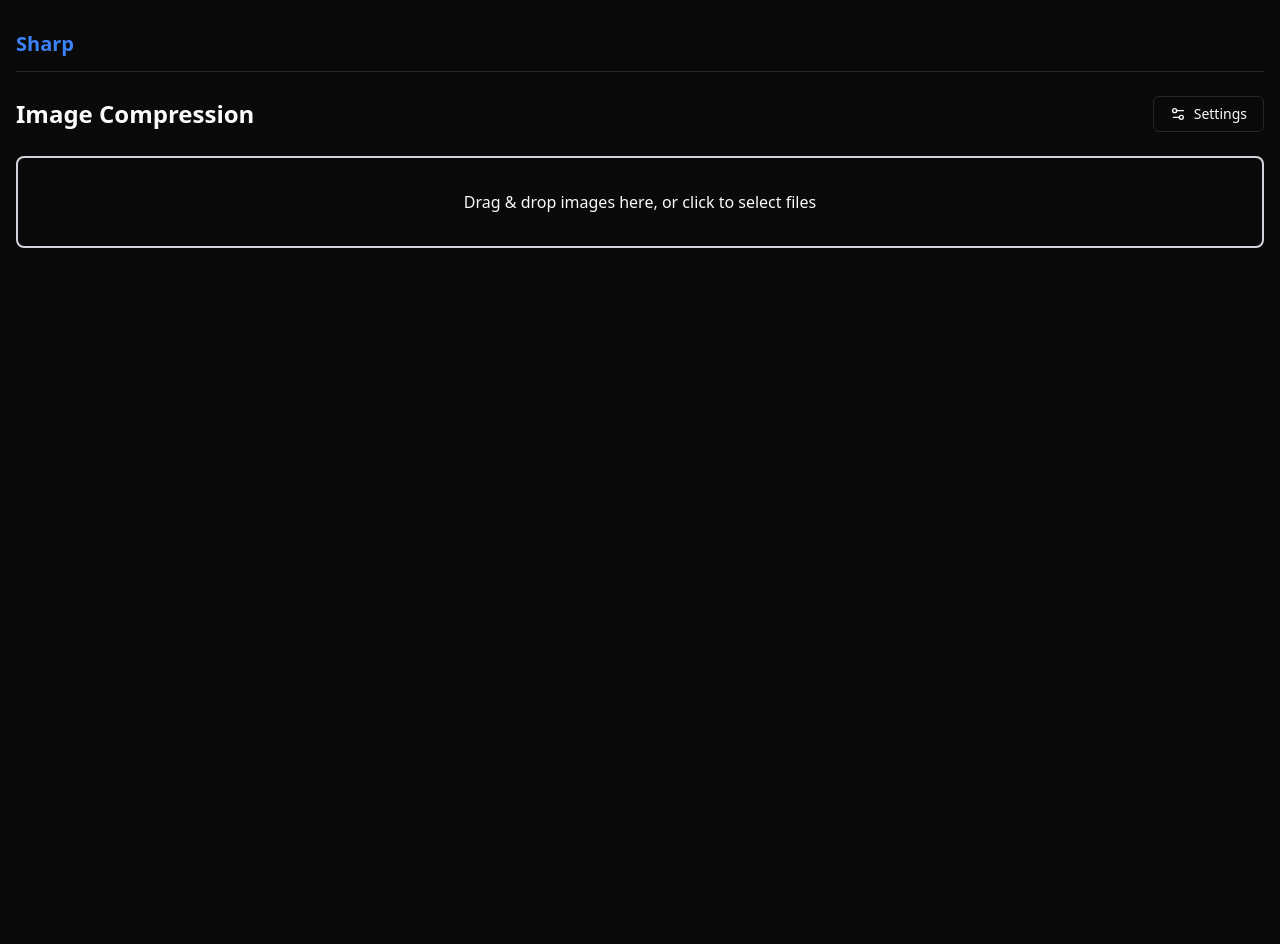
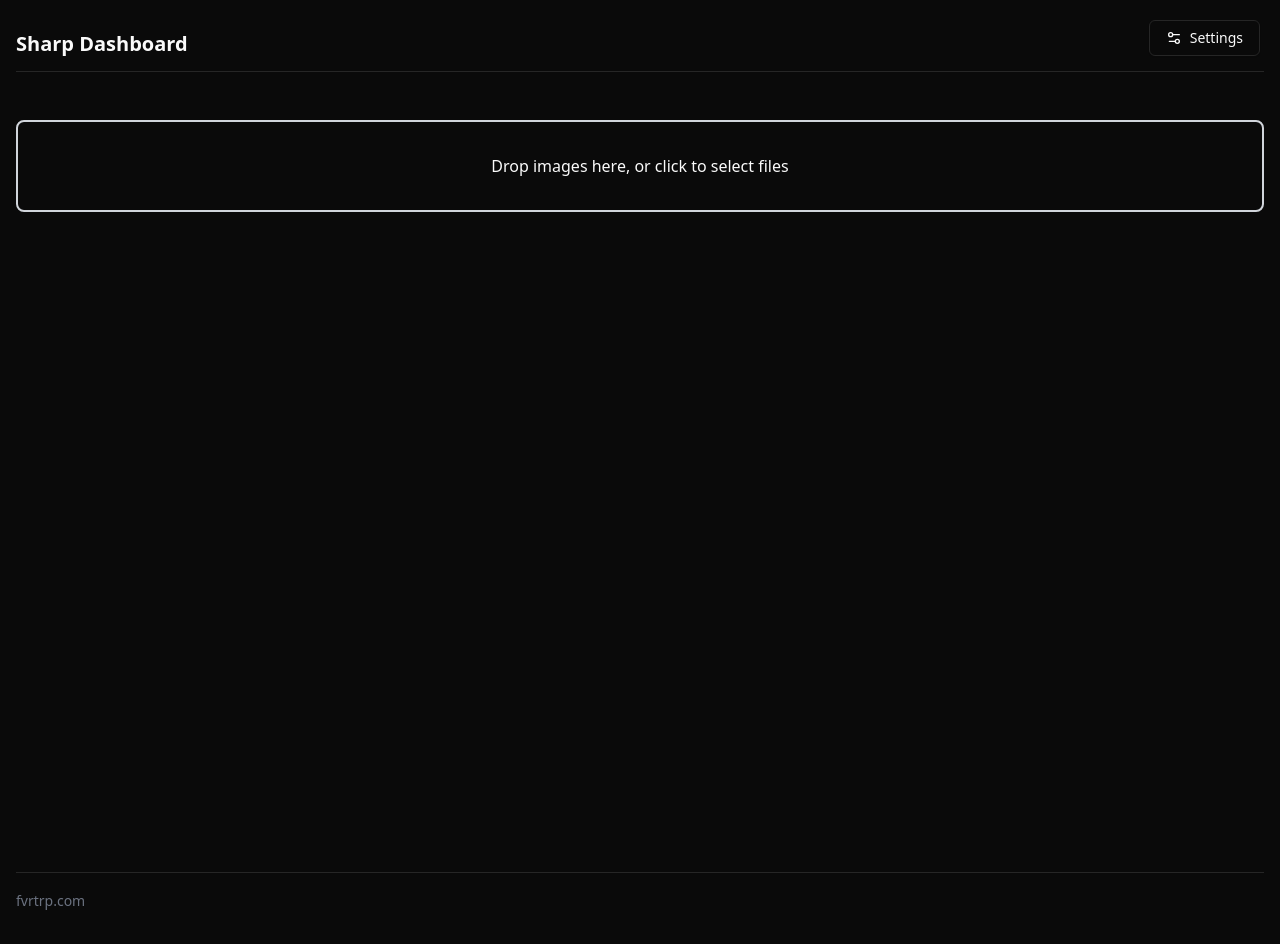
Before and after one commit to surajk95/sharp-dashboard, a Next.js app in the folder client/: page / in a window 1280 px wide. Before the commit the page ends 800 px from the top, so only its background shows below. Built offline with nearby package versions, Linux system fonts and the light colour scheme.

Commit message:
ui updates

```diff
--- a/client/app/components/dashboard/compression-settings.tsx
+++ b/client/app/components/dashboard/compression-settings.tsx
@@ -40,7 +40,7 @@ const CompressionSettings: FC<CompressionSettingsProps> = ({
   return (
     <Dialog>
       <DialogTrigger asChild>
-        <Button variant="outline" className="flex items-center gap-2">
+        <Button variant="outline" className="fixed top-[20px] right-[20px] flex items-center gap-2">
           <Settings2 className="h-4 w-4" />
           Settings
         </Button>
--- a/client/app/components/dashboard/image-gallery.tsx
+++ b/client/app/components/dashboard/image-gallery.tsx
@@ -113,7 +113,7 @@ const ImageGallery: FC<ImageGalleryProps> = ({
   };
 
   return (
-    <div className="border rounded-lg border-gray-700">
+    <div className="border rounded-lg border-gray-700 max-h-[calc(100vh-200px)] overflow-y-auto">
       <div className="p-4 border-b border-gray-700">
         <div className="flex items-center justify-between gap-4 flex-wrap">
           <div className="relative flex-1 max-w-md">
--- a/client/app/components/dashboard/image-upload.tsx
+++ b/client/app/components/dashboard/image-upload.tsx
@@ -25,7 +25,7 @@ const ImageUpload: FC<ImageUploadProps> = ({ onDrop, isCompressing }) => {
         {isDragActive ? (
           <p>Drop the images here...</p>
         ) : (
-          <p>Drag & drop images here, or click to select files</p>
+          <p>Drop images here, or click to select files</p>
         )}
       </div>
 
--- a/client/app/components/dashboard/index.tsx
+++ b/client/app/components/dashboard/index.tsx
@@ -91,7 +91,7 @@ const Dashboard: FC = () => {
   return (
     <div className="space-y-6">
       <div className="flex items-center justify-between">
-        <h1 className="text-2xl font-bold">Image Compression</h1>
+        <div className="text-2xl font-bold"></div>
         <CompressionSettings
           settings={settings}
           onSettingsChange={setSettings}
--- a/client/app/globals.css
+++ b/client/app/globals.css
@@ -64,6 +64,32 @@
     --input: 0 0% 14.9%;
     --ring: 0 0% 83.1%;
   }
+
+  /* Update scrollbar styles for better contrast */
+  ::-webkit-scrollbar {
+    width: 10px;
+    height: 10px;
+  }
+
+  ::-webkit-scrollbar-track {
+    background: hsl(var(--background));
+    border-radius: 5px;
+  }
+
+  ::-webkit-scrollbar-thumb {
+    background: hsl(var(--secondary));
+    border-radius: 5px;
+  }
+
+  ::-webkit-scrollbar-thumb:hover {
+    background: hsl(var(--accent-foreground));
+  }
+
+  /* For Firefox */
+  * {
+    scrollbar-width: thin;
+    scrollbar-color: hsl(var(--secondary)) hsl(var(--background));
+  }
 }
 
 @layer base {
--- a/client/app/page.tsx
+++ b/client/app/page.tsx
@@ -4,13 +4,16 @@ export default function Home() {
   return (
     <div className="min-h-screen p-4">
       <header className="flex items-center h-14 border-b">
-        <h1 className="text-xl font-semibold">
-          <span className="text-blue-500">Sharp</span>
-        </h1>
+        <h1 className="text-xl font-bold">Sharp Dashboard</h1>
       </header>
-      <main className="max-w-7xl mx-auto py-6">
+      <main className="max-w-7xl mx-auto py-6 min-h-screen">
         <Dashboard />
       </main>
+      <footer className="flex items-center h-14 border-t">
+        <a href="https://fvrtrp.com" target="_blank" className="text-sm text-gray-500 hover:text-green-500 hover:underline">
+          fvrtrp.com
+        </a>
+      </footer>
     </div>
   );
 }
```
